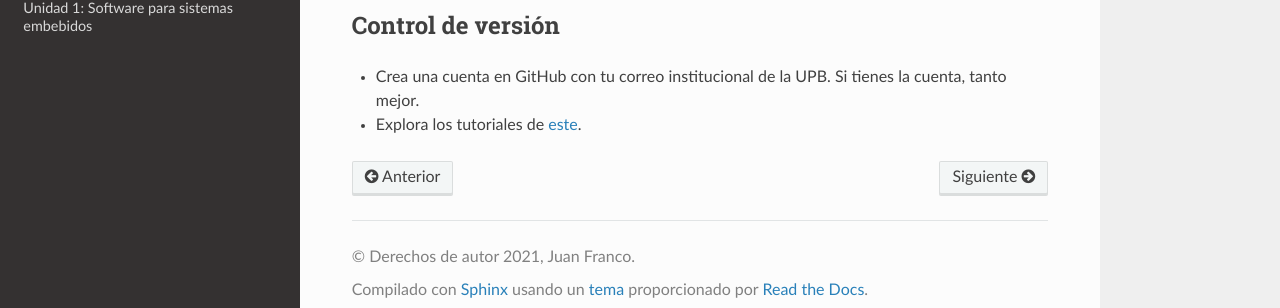
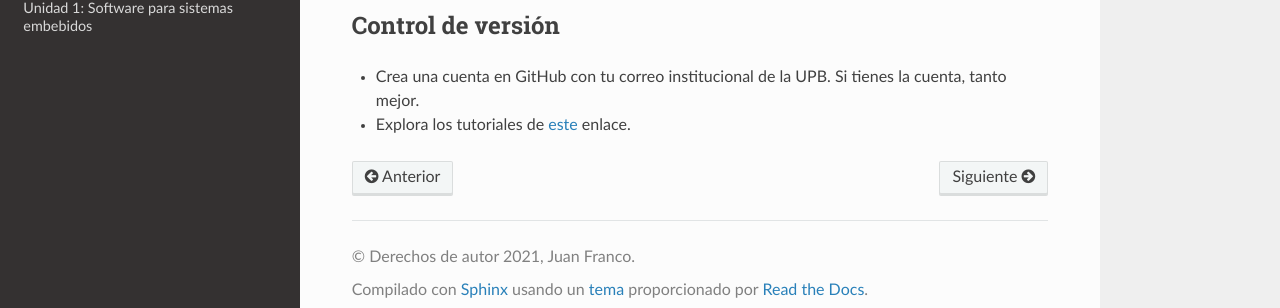
Before and after one commit to juanferfranco/sensores1, a Sphinx documentation site: the page built from docs/_intro/intro.rst, in a window 1280 px wide and 900 px high, scrolled down 2379 px. Shown: the part 574-882 px from the top of the window. Built offline with Sphinx 7.4.7 and the Read the Docs theme 2.0.0, drawn with Linux system fonts in a browser that asks for light colours.

Commit message:
update intro

```diff
--- a/docs/_intro/intro.rst
+++ b/docs/_intro/intro.rst
@@ -142,4 +142,4 @@ Control de versión
 
 * Crea una cuenta en GitHub con tu correo institucional de la UPB. Si
   tienes la cuenta, tanto mejor.
-* Explora los tutoriales de `este <https://www.gitkraken.com/learn/git/tutorials>`__.
+* Explora los tutoriales de `este <https://www.gitkraken.com/learn/git/tutorials>`__ enlace.
```
